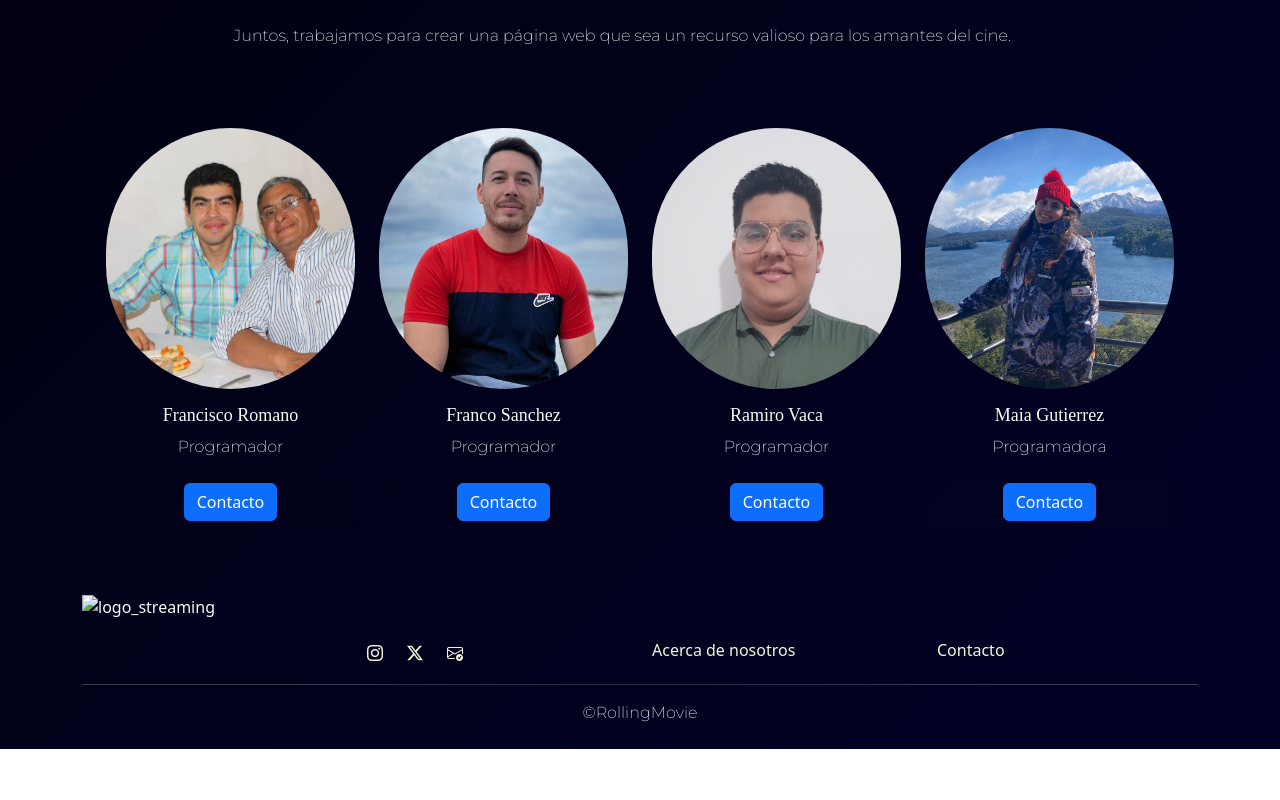
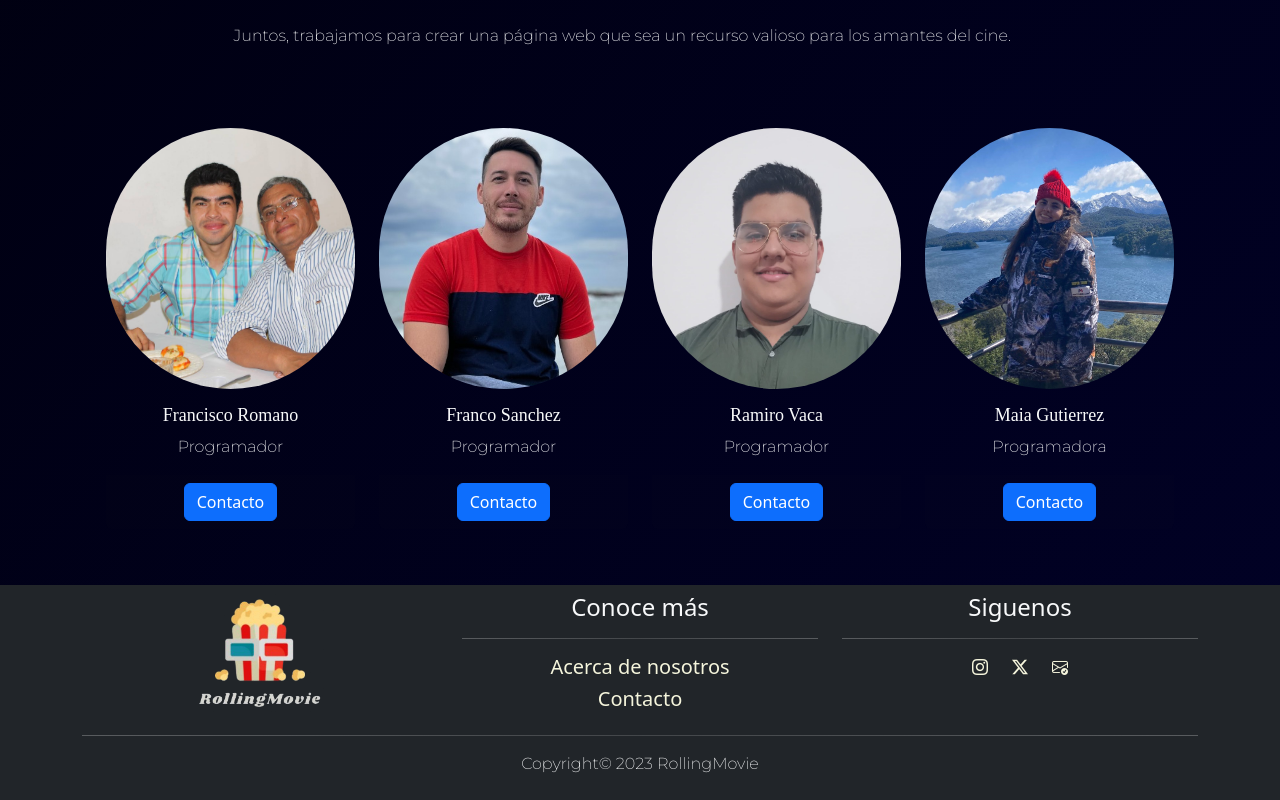
Before and after one commit to rampley12/findemodulo2, a plain HTML site: page pages/nosotros.html in a window 1280 px wide. Shown: the part 632-1432 px from the top of the page. Before the commit the page ends 1381 px from the top, so only its background shows below. Drawn offline with nearby package versions, Linux system fonts and the light colour scheme; a web font is replaced by a local one.

Commit message:
terminando acerca de nosotros

```diff
--- a/pages/nosotros.html
+++ b/pages/nosotros.html
@@ -155,40 +155,45 @@
         </div>
       </section>
     </main>
-    <footer class="text-light py-2 mt-auto">
+    <footer class="bg-dark text-light py-2 mt-auto">
       <div class="container text-md-center">
         <div class="d-flex flex-column">
           <div class="col-12">
             <div class="row align-content-between">
-              <div class="col-md-12 col-lg-3 text-center text-lg-start">
-                <img
-                  src="../assets/fotos/Rolling.jpg"
-                  id="logoRolling"
-                  class="img-fluid w-50 h-100"
-                  alt="logo_streaming"
-                />
+              <div class="col-md-4 col-lg-4 text-center">
+                <a href="index.html"
+                  ><img
+                    src="../img/logo fondo transparente.png"
+                    alt="logo de la empresa"
+                /></a>
               </div>
-              <div class="col-md-4 col-lg-3 text-center text-lg-start mt-5">
-                <div
-                  class="d-flex justify-content-center justify-content-lg-start"
-                >
-                  <a href="#" class="bi bi-instagram"></a>
+
+              <div class="col-md-4 col-lg-4 text-center">
+                <hr class="d-md-none" />
+                <h4>Conoce más</h4>
+                <hr class="d-none d-md-block" />
+                <div class="d-flex flex-column">
+                  <a href="./nosotros.html"><h5>Acerca de nosotros</h5></a>
+                  <a href="../pages/contactos.html"><h5>Contacto</h5></a>
+                </div>
+              </div>
+
+              <div class="col-md-4 col-lg-4 text-center">
+                <hr class="d-md-none" />
+                <h4>Siguenos</h4>
+                <hr class="d-none d-md-block" />
+                <div class="d-flex justify-content-center">
+                  <a href="#"><i class="bi bi-instagram"></i></a>
                   <a href="#" class="mx-4"><i class="bi bi-twitter-x"></i></a>
                   <a href="#"><i class="bi bi-envelope-check"></i></a>
                 </div>
-              </div>
-              <div class="col-md-4 col-lg-3 text-center text-lg-start mt-5">
-                <a href="../pages/nosotros.html"><h6>Acerca de nosotros</h6></a>
-              </div>
-              <div class="col-md-4 col-lg-3 text-center text-lg-start mt-5">
-                <a href="../pages/contactos.html"><h6>Contacto</h6></a>
               </div>
             </div>
           </div>
         </div>
         <div class="col-12 text-center">
           <hr class="w-100" />
-          <p>&copy;RollingMovie</p>
+          <p>Copyright&copy; 2023 RollingMovie</p>
         </div>
       </div>
     </footer>
```
Also changed, not shown: index.html (+37 -19 lines).
